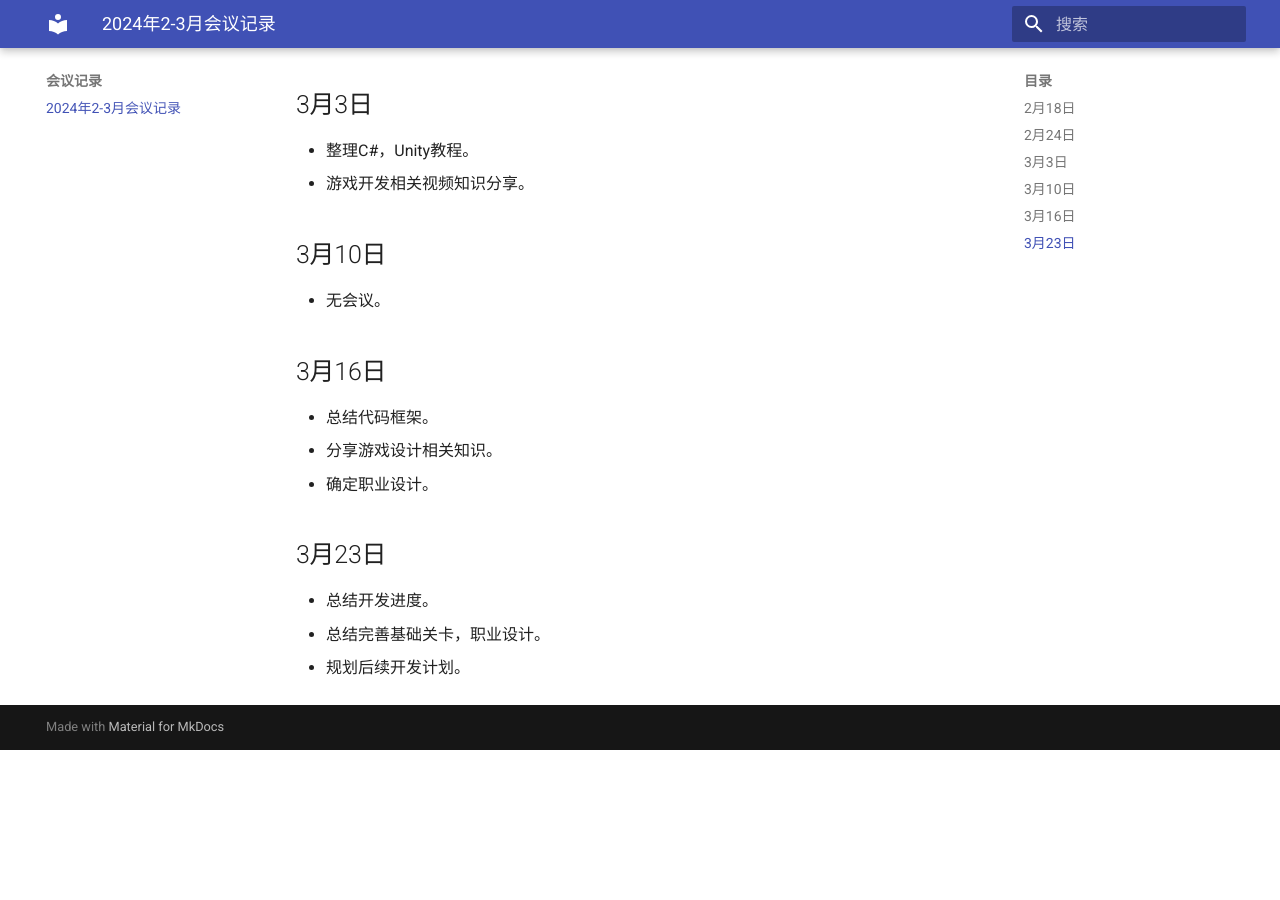
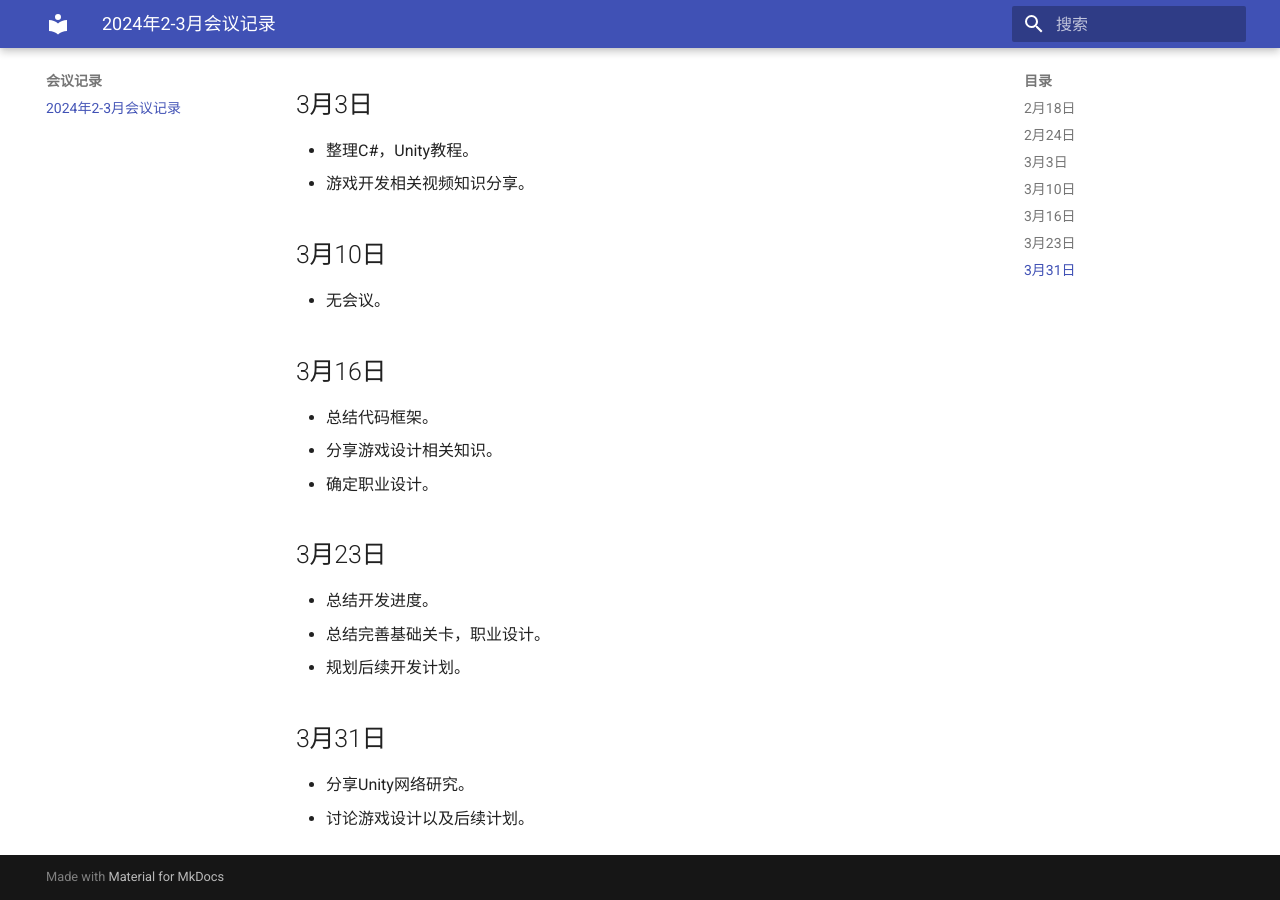
Before and after one commit to Unchained112/BoxHeadSurvivorDoc, an MkDocs documentation site: the page built from docs/Meetings/2024-02-19-2024年2-3月会议记录.md, in a window 1280 px wide and 900 px high, scrolled down 750 px. Built offline with MkDocs 1.6.1 and Material for MkDocs 9.7.7, drawn with Linux system fonts in a browser that asks for light colours; before the commit the page ends 1500 px from its top, so only the background shows below that.

Commit message:
更新会议记录

```diff
--- a/docs/Meetings/2024-02-19-2024年2-3月会议记录.md
+++ b/docs/Meetings/2024-02-19-2024年2-3月会议记录.md
@@ -40,3 +40,8 @@
 - 总结开发进度。
 - 总结完善基础关卡，职业设计。
 - 规划后续开发计划。
+
+## 3月31日
+
+- 分享Unity网络研究。
+- 讨论游戏设计以及后续计划。
```
